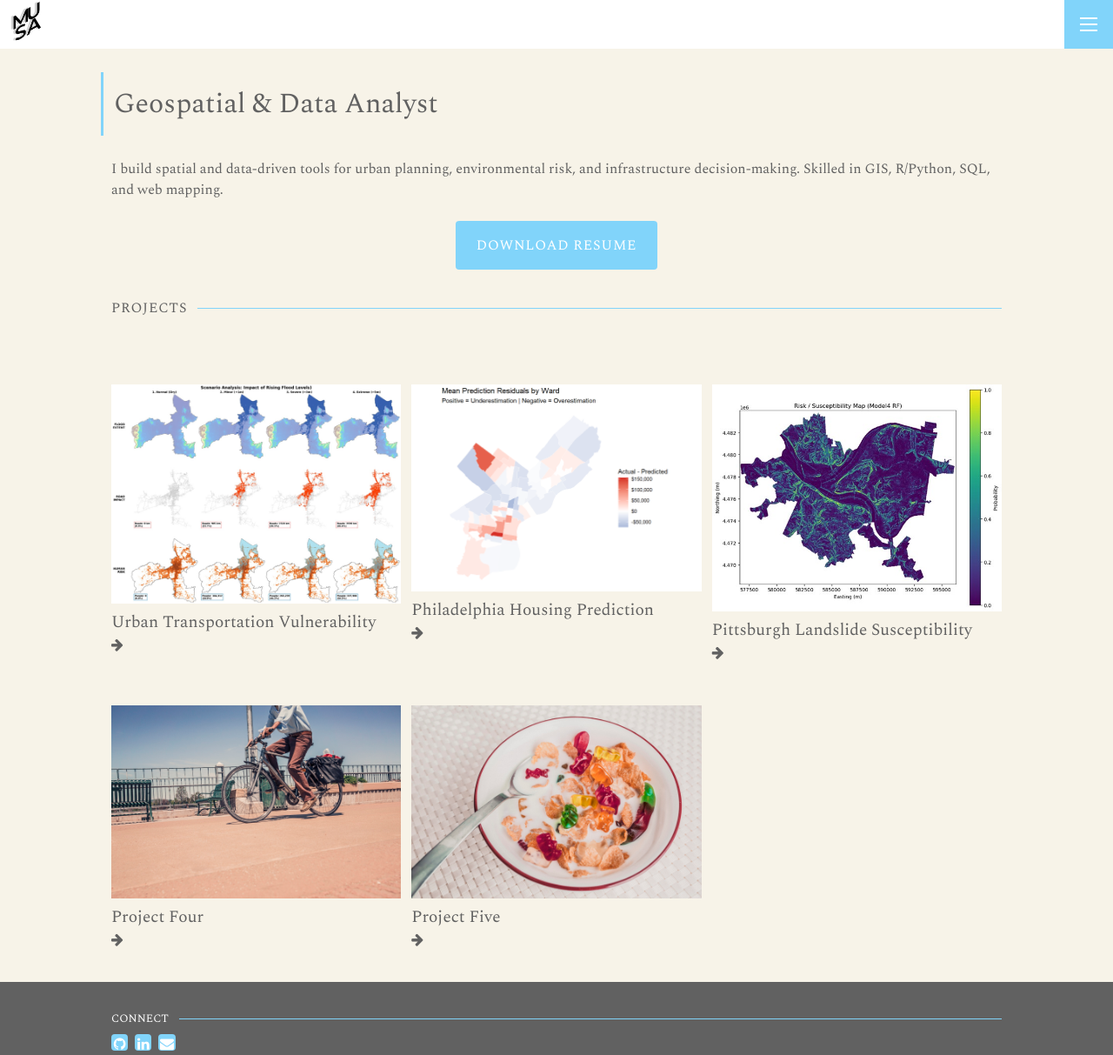
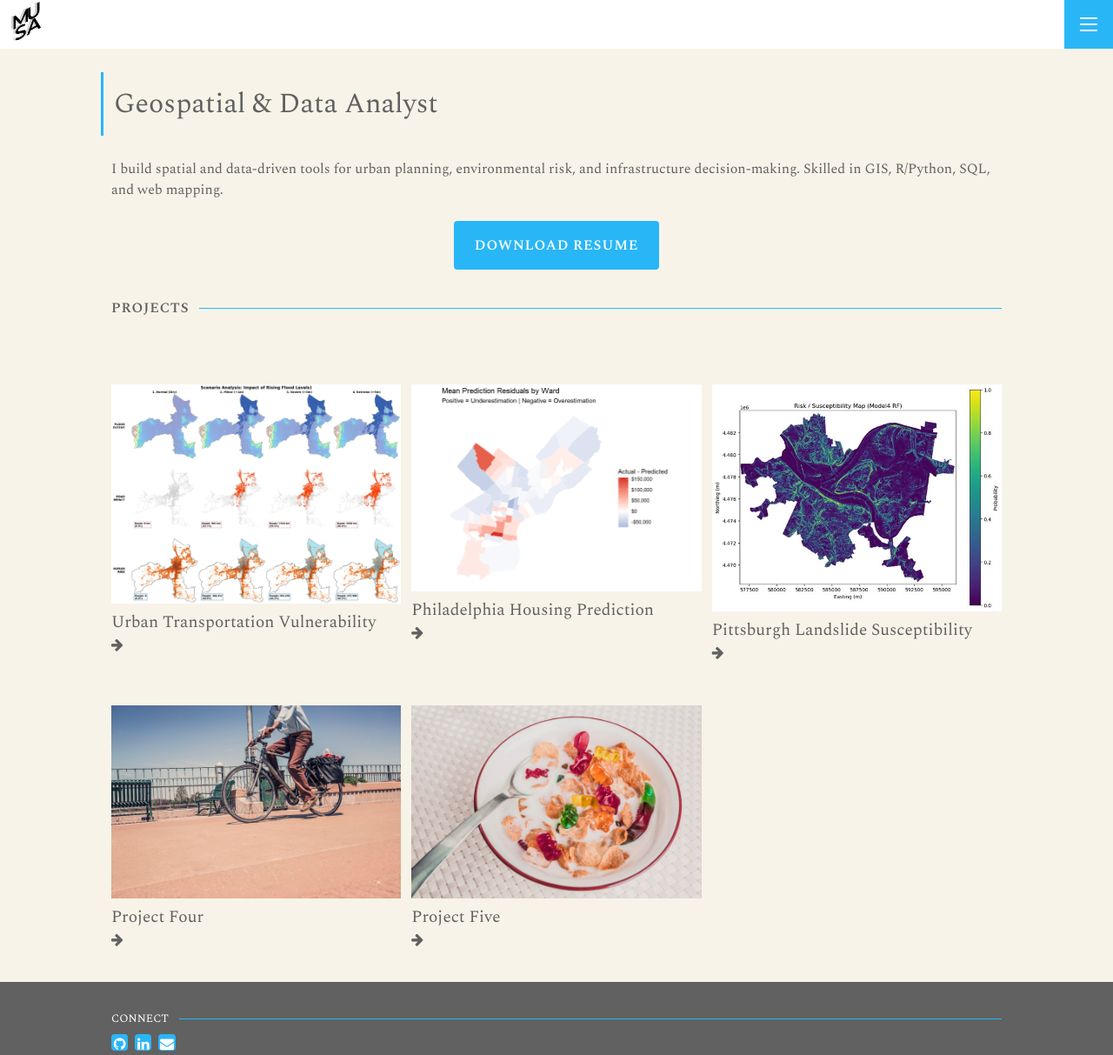
Before and after one commit to sihan-yu429/sihan-musa, a Jekyll site: the page built from index.md, in a window 1280 px wide and 1213 px high. Shown: the whole window at 87% size. Built offline with Jekyll 4.4.1, drawn with Linux system fonts in a browser that asks for light colours.

Commit message:
change color theme

```diff
--- a/_layouts/default.html
+++ b/_layouts/default.html
@@ -38,7 +38,9 @@
     {% seo %}
   </head>
   <body>
-    <div class="site-container">
+    <div class="entrance-overlay" id="entranceOverlay"></div>
+    <div class="entrance-name" id="entranceName">Sihan Yu</div>
+    <div class="site-container" id="siteContainer">
       {% include header.html %}
       {{ content }}
       {% include footer.html %}
--- a/_sass/musa-website-mimic.scss
+++ b/_sass/musa-website-mimic.scss
@@ -6,8 +6,8 @@
   --col-spacing: var(--spacing);
   --col-width: calc((100% - (var(--col-count) - 1) * var(--col-spacing)) / var(--col-count));
 
-  --color-accent: #81D4FA;
-  --color-secondary: #b3e5fc;
+  --color-accent: #29B6F6;
+  --color-secondary: #4FC3F7;
   --color-text: #616161;
   --color-highlight: #f7f3e8;
 
@@ -15,7 +15,7 @@
   --header-z-index: 10;
 
   font-family: 'Spectral', serif;
-  font-weight: 200;
+  font-weight: 400;
   padding: 0;
   margin: 0;
 }
@@ -56,7 +56,7 @@ footer {
   color: white;
 
   .social-media-label {
-    font-weight: 200;
+    font-weight: 400;
     font-size: 0.8rem;
     margin-bottom: 0.5rem;
     letter-spacing: initial;
@@ -77,7 +77,7 @@ footer {
 // This h1 represents the page title
 h1 {
   font-size: 4rem;
-  font-weight: 200;
+  font-weight: 400;
 }
 
 // There may be other h1 elements in the main content, so we need to
@@ -94,7 +94,7 @@ h2 {
   justify-content: flex-start;
   align-items: center;
   font-size: 1rem;
-  font-weight: 400;
+  font-weight: 600;
   text-transform: uppercase;
   letter-spacing: 0.05rem;
   margin-top: 2rem;
@@ -128,7 +128,7 @@ h2::after {
   text-decoration: none;
   color: white;
   font-size: 1rem;
-  font-weight: 400;
+  font-weight: 600;
   text-transform: uppercase;
   letter-spacing: 0.05rem;
   border-radius: 4px;
@@ -256,7 +256,7 @@ h2::after {
     display: block;
     margin-bottom: calc(var(--spacing) * 2);
     font-size: 1.25rem;
-    font-weight: 300;
+    font-weight: 400;
     text-decoration: none;
     color: white;
     transition: color 0.2s ease-in-out;
@@ -280,6 +280,91 @@ h2::after {
 .resume-button-wrapper {
   margin-top: calc(var(--spacing) * 2);
   text-align: center;
+}
+
+/* Entrance Animation */
+
+.entrance-name {
+  position: fixed;
+  top: 50%;
+  left: 50%;
+  transform: translate(-50%, -50%);
+  z-index: 1000;
+  font-size: 4rem;
+  font-weight: 400;
+  color: var(--color-text);
+  opacity: 0;
+  animation: fadeInName 1s ease-in-out forwards;
+  pointer-events: none;
+}
+
+.entrance-name.move-up {
+  animation: moveNameUp 1s ease-in-out forwards;
+  animation-delay: 1.5s;
+}
+
+.entrance-overlay {
+  position: fixed;
+  top: 0;
+  left: 0;
+  width: 100%;
+  height: 100%;
+  background-color: var(--color-highlight);
+  z-index: 999;
+  opacity: 1;
+  transition: opacity 0.8s ease-in-out;
+}
+
+.entrance-overlay.fade-out {
+  opacity: 0;
+  pointer-events: none;
+}
+
+.site-container.entrance-mode {
+  opacity: 0;
+}
+
+.site-container.entrance-complete {
+  animation: fadeInContent 0.8s ease-in-out forwards;
+  animation-delay: 2.3s;
+}
+
+@keyframes fadeInName {
+  0% {
+    opacity: 0;
+    transform: translate(-50%, -50%) scale(0.8);
+  }
+  100% {
+    opacity: 1;
+    transform: translate(-50%, -50%) scale(1);
+  }
+}
+
+@keyframes moveNameUp {
+  0% {
+    top: 50%;
+    left: 50%;
+    transform: translate(-50%, -50%) scale(1);
+    font-size: 4rem;
+  }
+  100% {
+    top: calc(var(--header-size) / 2);
+    left: var(--spacing);
+    transform: translate(0, -50%) scale(0.5);
+    font-size: 2rem;
+    opacity: 0;
+  }
+}
+
+@keyframes fadeInContent {
+  0% {
+    opacity: 0;
+    transform: translateY(20px);
+  }
+  100% {
+    opacity: 1;
+    transform: translateY(0);
+  }
 }
 
 /* About page */
--- /dev/null
+++ b/assets/js/entrance-animation.js
@@ -0,0 +1,49 @@
+// Entrance animation controller
+// Only runs on homepage and only on first visit per session
+
+(function() {
+  const isHomepage = window.location.pathname === '/' || window.location.pathname === '/index.html';
+  const hasSeenAnimation = sessionStorage.getItem('hasSeenEntranceAnimation');
+
+  if (!isHomepage || hasSeenAnimation) {
+    // Skip animation - remove entrance elements and show content immediately
+    const entranceOverlay = document.getElementById('entranceOverlay');
+    const entranceName = document.getElementById('entranceName');
+    const siteContainer = document.getElementById('siteContainer');
+
+    if (entranceOverlay) entranceOverlay.remove();
+    if (entranceName) entranceName.remove();
+    if (siteContainer) siteContainer.style.opacity = '1';
+    return;
+  }
+
+  // Run entrance animation
+  const entranceOverlay = document.getElementById('entranceOverlay');
+  const entranceName = document.getElementById('entranceName');
+  const siteContainer = document.getElementById('siteContainer');
+
+  if (!entranceOverlay || !entranceName || !siteContainer) return;
+
+  // Set initial state
+  siteContainer.classList.add('entrance-mode');
+
+  // Start animation sequence
+  setTimeout(() => {
+    entranceName.classList.add('move-up');
+  }, 1500);
+
+  setTimeout(() => {
+    siteContainer.classList.add('entrance-complete');
+    siteContainer.classList.remove('entrance-mode');
+  }, 2300);
+
+  setTimeout(() => {
+    entranceOverlay.classList.add('fade-out');
+  }, 2500);
+
+  setTimeout(() => {
+    entranceOverlay.remove();
+    entranceName.remove();
+    sessionStorage.setItem('hasSeenEntranceAnimation', 'true');
+  }, 3500);
+})();
--- a/assets/js/scripts.js
+++ b/assets/js/scripts.js
@@ -1 +1,2 @@
 import './header-menu.js';
+import './entrance-animation.js';
```
